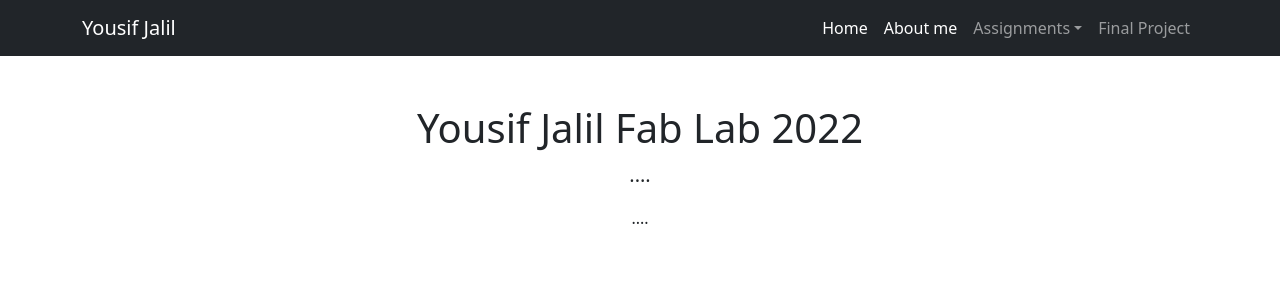
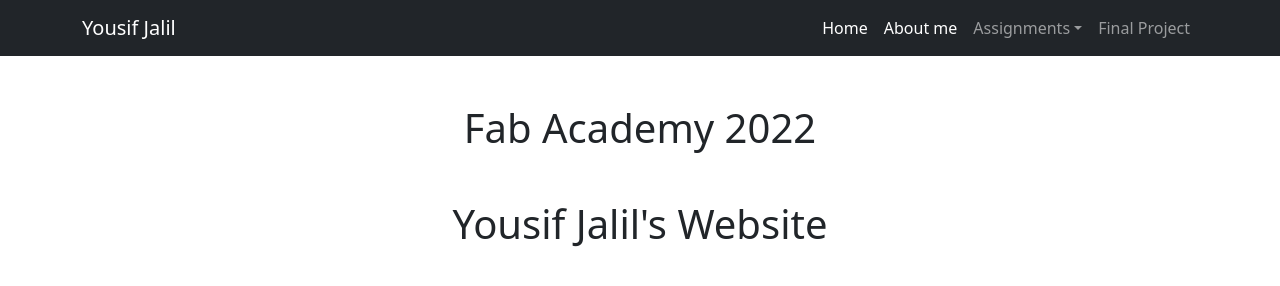
Before and after one commit to Yousifjalil/yousifwebesite, a plain HTML site: page index.html in a window 1280 px wide. Drawn offline with nearby package versions, Linux system fonts and the light colour scheme.

Commit message:
Added new files

```diff
--- a/index.html
+++ b/index.html
@@ -39,9 +39,9 @@
         <!-- Page content-->
         <div class="container">
             <div class="text-center mt-5">
-                <h1>Yousif Jalil Fab Lab 2022</h1>
-                <p class="lead">....</p>
-                <p>....</p>
+                <h1>Fab Academy 2022 <br><br> Yousif Jalil's Website</h1>
+
+
             </div>
         </div>
         <!-- Bootstrap core JS-->
```
